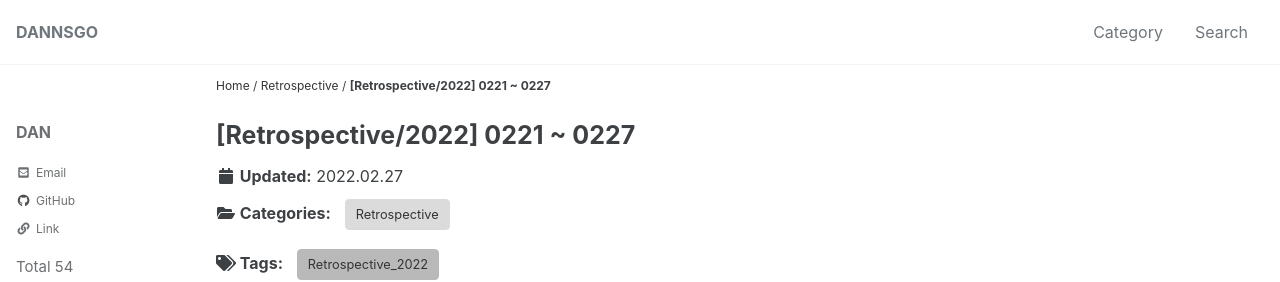
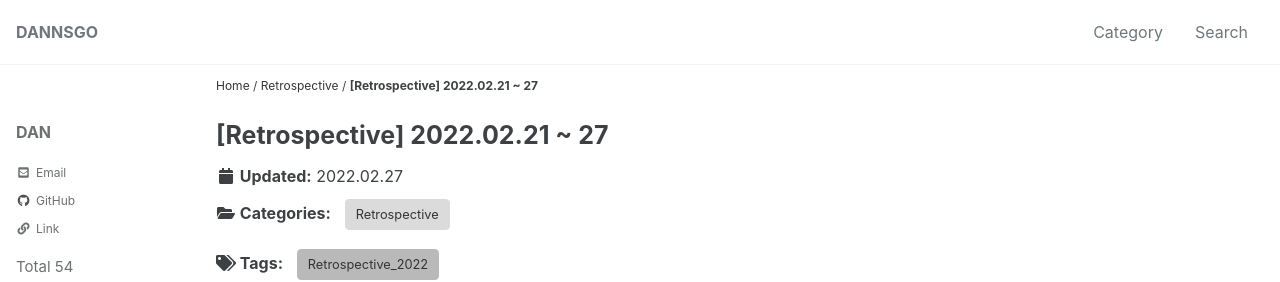
Before and after one commit to znhoon/dannsgo.github.io, a Jekyll site: the page built from _posts/Retrospective/2022-02-27-20220227.md, in a window 1280 px wide and 900 px high. Shown: the top 282 px of the window. Built offline with Jekyll 4.4.1, drawn with Linux system fonts in a browser that asks for light colours; cached includes are drawn as plain includes; some web fonts are replaced.

Commit message:
Update 2022-02-27-20220227.md

```diff
--- a/_posts/Retrospective/2022-02-27-20220227.md
+++ b/_posts/Retrospective/2022-02-27-20220227.md
@@ -1,6 +1,6 @@
 ---
 published: true
-title: "[Retrospective/2022] 0221 ~ 0227"
+title: "[Retrospective] 2022.02.21 ~ 27"
 categories:
  - Retrospective
 tags:
```
